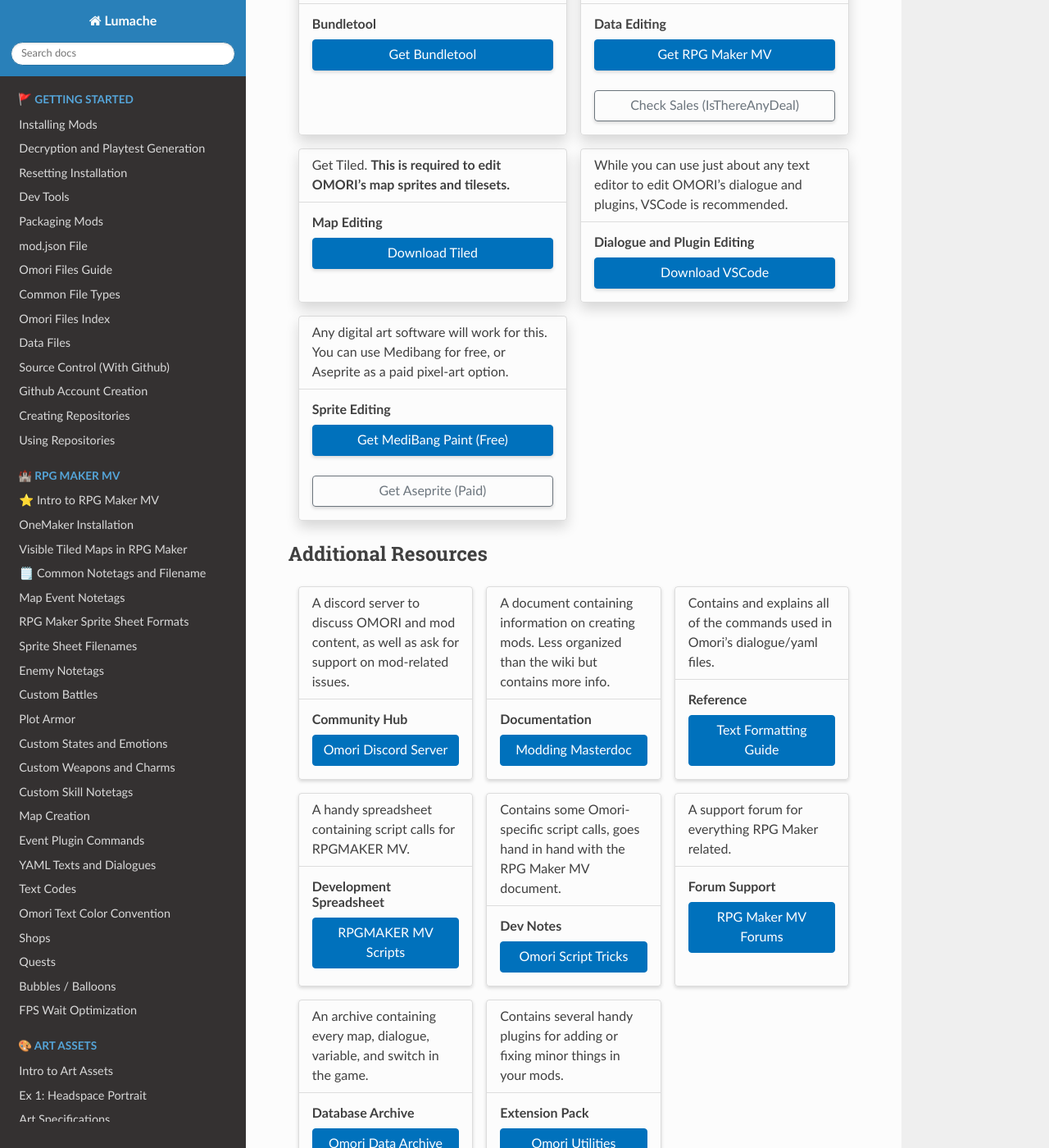
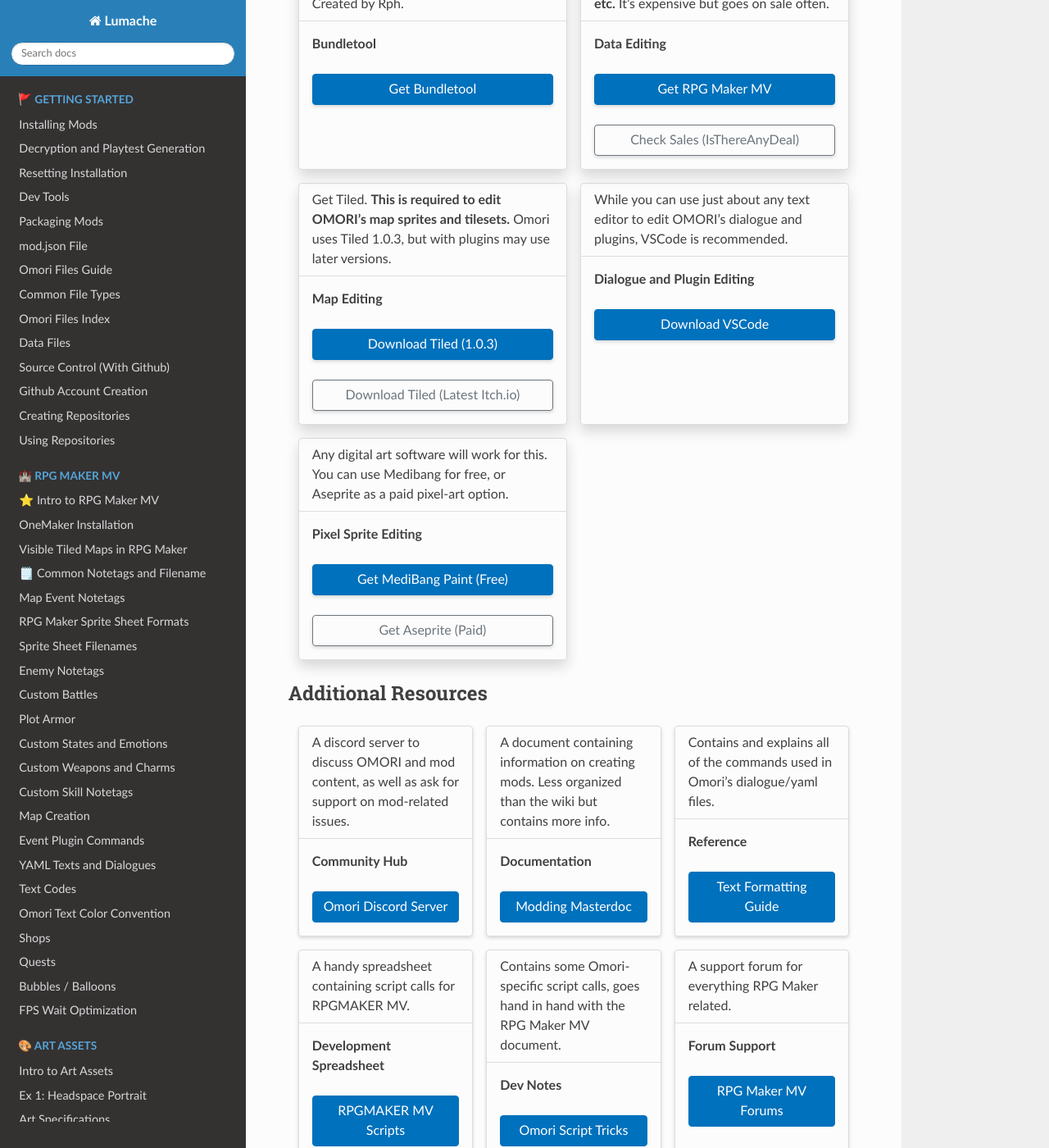
Before and after one commit to StahlReyn/omori-modding-docs, a Sphinx documentation site: the page built from docs/source/index.rst, in a window 1280 px wide and 1400 px high, scrolled down 798 px. Shown: the whole window at 82% size. Built offline with Sphinx 7.4.7 and the Read the Docs theme 3.1.0, drawn with Linux system fonts in a browser that asks for light colours; some of the changed lines change nothing that is shown.

Commit message:
Invert Heading + Updated Links

```diff
--- a/docs/source/index.rst
+++ b/docs/source/index.rst
@@ -22,55 +22,63 @@
 .. grid:: 1 2 2 2
     :gutter: 3
 
-    .. grid-item-card:: OMORI
+    .. grid-item-card::
         :shadow: md
 
         Having OMORI is a given, but in case you forgot you can get it on Steam.
         ^^^
-        .. button-link:: https://steampowered.com
+        **OMORI**
+
+        .. button-link:: https://store.steampowered.com/app/1150690/OMORI/
             :color: primary
             :expand:
             :shadow:
 
             Get OMORI
 
-    .. grid-item-card:: Oneloader
+    .. grid-item-card::
         :shadow: md
 
         Get Oneloader, the mod loader. **This is required to create and install mods.** Learn how to install here.
         ^^^
-        .. button-link:: https://github.com
+        **Oneloader**
+
+        .. button-link:: https://github.com/rphsoftware/OneLoader/releases
             :color: primary
             :expand:
             :shadow:
 
             Download OneLoader
 
-    .. grid-item-card:: Bundletool
+    .. grid-item-card::
         :shadow: md
 
         Allows for the creation of mod zips for mods built off of a playtest folder. Created by Rph.
         ^^^
-        .. button-link:: https://mods.one
+        **Bundletool**
+
+        .. button-link:: https://mods.one/mod/bt
             :color: primary
             :expand:
             :shadow:
 
             Get Bundletool
 
-    .. grid-item-card:: Data Editing
+    .. grid-item-card::
         :shadow: md
 
         Get RPGMAKER MV. **This is required to edit OMORI's data, map events, enemies, etc.** It's expensive but goes on sale often.
         ^^^
-        .. button-link:: https://steampowered.com
+        **Data Editing**
+
+        .. button-link:: https://store.steampowered.com/app/363890/RPG_Maker_MV/
             :color: primary
             :expand:
             :shadow:
 
             Get RPG Maker MV
 
-        .. button-link:: https://isthereanydeal.com
+        .. button-link:: https://isthereanydeal.com/game/rpgmakermv/info/
             :color: secondary
             :outline:
             :expand:
@@ -79,43 +87,58 @@
 
             Check Sales (IsThereAnyDeal)
 
-    .. grid-item-card:: Map Editing
+    .. grid-item-card::
         :shadow: md
 
         Get Tiled. **This is required to edit OMORI's map sprites and tilesets.**
+        Omori uses Tiled 1.0.3, but with plugins may use later versions.
         ^^^
-        .. button-link:: https://mapeditor.org
+        **Map Editing**
+
+        .. button-link:: https://www.mapeditor.org/2017/08/29/tiled-1-0-3-released.html
             :color: primary
             :expand:
             :shadow:
 
-            Download Tiled
+            Download Tiled (1.0.3)
+        .. button-link:: https://thorbjorn.itch.io/tiled
+            :color: secondary
+            :outline:
+            :expand:
+            :shadow:
+            :class: mt-2
 
-    .. grid-item-card:: Dialogue and Plugin Editing
+            Download Tiled (Latest Itch.io)
+
+    .. grid-item-card::
         :shadow: md
 
         While you can use just about any text editor to edit OMORI's dialogue and plugins, VSCode is recommended.
         ^^^
-        .. button-link:: https://visualstudio.com
+        **Dialogue and Plugin Editing**
+
+        .. button-link:: https://code.visualstudio.com/
             :color: primary
             :expand:
             :shadow:
 
             Download VSCode
 
-    .. grid-item-card:: Sprite Editing
+    .. grid-item-card::
         :shadow: md
 
         Any digital art software will work for this. You can use Medibang for free, or Aseprite as a paid pixel-art option.
         ^^^
-        .. button-link:: https://medibangpaint.com
+        **Pixel Sprite Editing**
+
+        .. button-link:: https://medibangpaint.com/en/
             :color: primary
             :expand:
             :shadow:
 
             Get MediBang Paint (Free)
 
-        .. button-link:: https://aseprite.org
+        .. button-link:: https://www.aseprite.org/
             :color: secondary
             :outline:
             :expand:
@@ -131,133 +154,93 @@
 .. grid:: 1 2 2 3
     :gutter: 3
 
-    .. grid-item-card:: Community Hub
+    .. grid-item-card::
         :shadow: sm
 
         A discord server to discuss OMORI and mod content, as well as ask for support on mod-related issues.
         ^^^
-        .. button-link:: https://discord.gg
+        **Community Hub**
+
+        .. button-link:: https://discord.gg/SPmRACUHUv
             :color: primary
             :expand:
 
             Omori Discord Server
 
-    .. grid-item-card:: Documentation
+    .. grid-item-card::
         :shadow: sm
 
         A document containing information on creating mods. Less organized than the wiki but contains more info.
         ^^^
-        .. button-link:: https://google.com
+        **Documentation**
+
+        .. button-link:: https://docs.google.com/document/d/15UAzmwPaECVOfprx5xpaTPKrtwF69kSa2etuP6EqkaU/edit?usp=sharing
             :color: primary
             :expand:
 
             Modding Masterdoc
 
-    .. grid-item-card:: Reference
+    .. grid-item-card::
         :shadow: sm
 
         Contains and explains all of the commands used in Omori's dialogue/yaml files.
         ^^^
-        .. button-link:: https://github.com
+        **Reference**
+
+        .. button-link:: https://github.com/Gilbert142/gomori/wiki/Text-Formatting
             :color: primary
             :expand:
 
             Text Formatting Guide
 
-    .. grid-item-card:: Development Spreadsheet
+    .. grid-item-card::
         :shadow: sm
 
         A handy spreadsheet containing script calls for RPGMAKER MV.
         ^^^
-        .. button-link:: https://google.com
+        **Development Spreadsheet**
+
+        .. button-link:: https://docs.google.com/spreadsheets/d/1-Oa0cRGpjC8L5JO8vdMwOaYMKO75dtfKDOetnvh7OHs/edit#gid=1514267595
             :color: primary
             :expand:
 
             RPGMAKER MV Scripts
 
-    .. grid-item-card:: Dev Notes
+    .. grid-item-card::
         :shadow: sm
 
         Contains some Omori-specific script calls, goes hand in hand with the RPG Maker MV document.
         ^^^
-        .. button-link:: https://google.com
+        **Dev Notes**
+
+        .. button-link:: https://docs.google.com/document/d/1ORpl6Ykxtm-_K2ak3GsH5nATyF7BjraQv6p8Q607FPQ/edit
             :color: primary
             :expand:
 
             Omori Script Tricks
 
-    .. grid-item-card:: Forum Support
+    .. grid-item-card::
         :shadow: sm
 
         A support forum for everything RPG Maker related.
         ^^^
-        .. button-link:: https://rpgmakerweb.com
+        **Forum Support**
+
+        .. button-link:: https://forums.rpgmakerweb.com/index.php?forums/rpg-maker-mv-support.129/
             :color: primary
             :expand:
 
             RPG Maker MV Forums
 
-    .. grid-item-card:: Database Archive
+    .. grid-item-card::
         :shadow: sm
 
         An archive containing every map, dialogue, variable, and switch in the game.
         ^^^
-        .. button-link:: https://goats.dev
+        **Database Archive**
+
+        .. button-link:: https://goats.dev/omori/maps.html
             :color: primary
-            :expand:
-
-            Omori Data Archive
-
-    .. grid-item-card:: Extension Pack
-        :shadow: sm
-
-        Contains several handy plugins for adding or fixing minor things in your mods.
-        ^^^
-        .. button-link:: https://github.com
-            :color: primary
-            :expand:
-
-            Omori Utilities
-
-
-Links
------
-
-.. grid:: 1 2 2 3
-    :gutter: 2
-
-    .. grid-item-card::
-        :shadow: sm
-
-        .. button-link:: https://github.com
-            :color: link
-            :expand:
-
-            Mod Resources/Plugins
-
-    .. grid-item-card::
-        :shadow: sm
-
-        .. button-link:: https://discord.gg
-            :color: link
-            :expand:
-
-            Omori Modding Hub (Server)
-
-    .. grid-item-card::
-        :shadow: sm
-
-        .. button-link:: https://mods.one
-            :color: link
-            :expand:
-
-            Omori Mod Site (Unofficial)
-
-    .. grid-item-card::
-        :shadow: sm
-
-        .. button-link:: https://goats.dev
-            :color: link
             :expand:
 
             Omori Data Archive
@@ -265,13 +248,19 @@
     .. grid-item-card::
         :shadow: sm
 
-        .. button-link:: https://google.com
-            :color: link
+        Contains several handy plugins for adding or fixing minor things in your mods.
+        ^^^
+        **Extension Pack**
+
+        .. button-link:: https://github.com/rphsoftware/omori-utils
+            :color: primary
             :expand:
 
-            WIP Modding Guide (Google Docs)
+            Omori Utilities
 
 
+
+.. ================ Tree Here ================
 
 .. toctree::
    :hidden:
```
